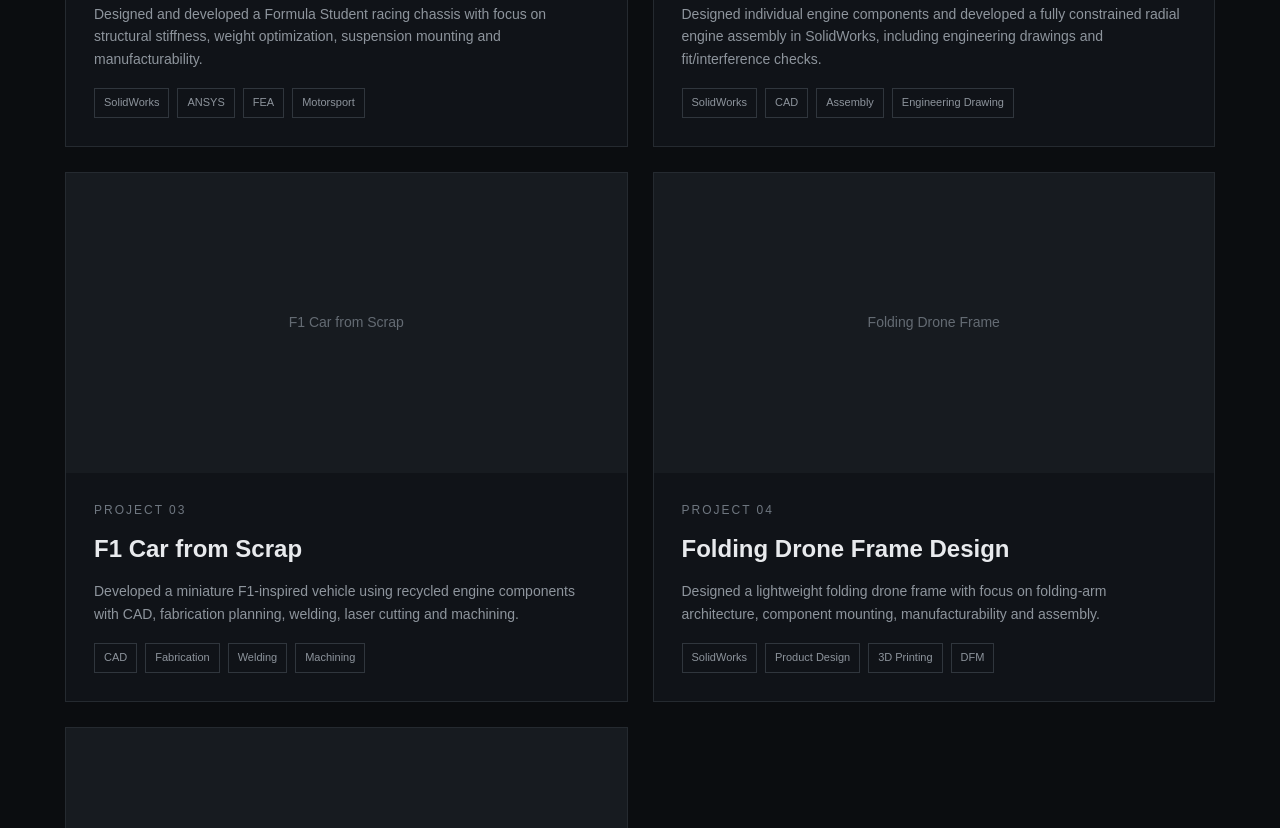
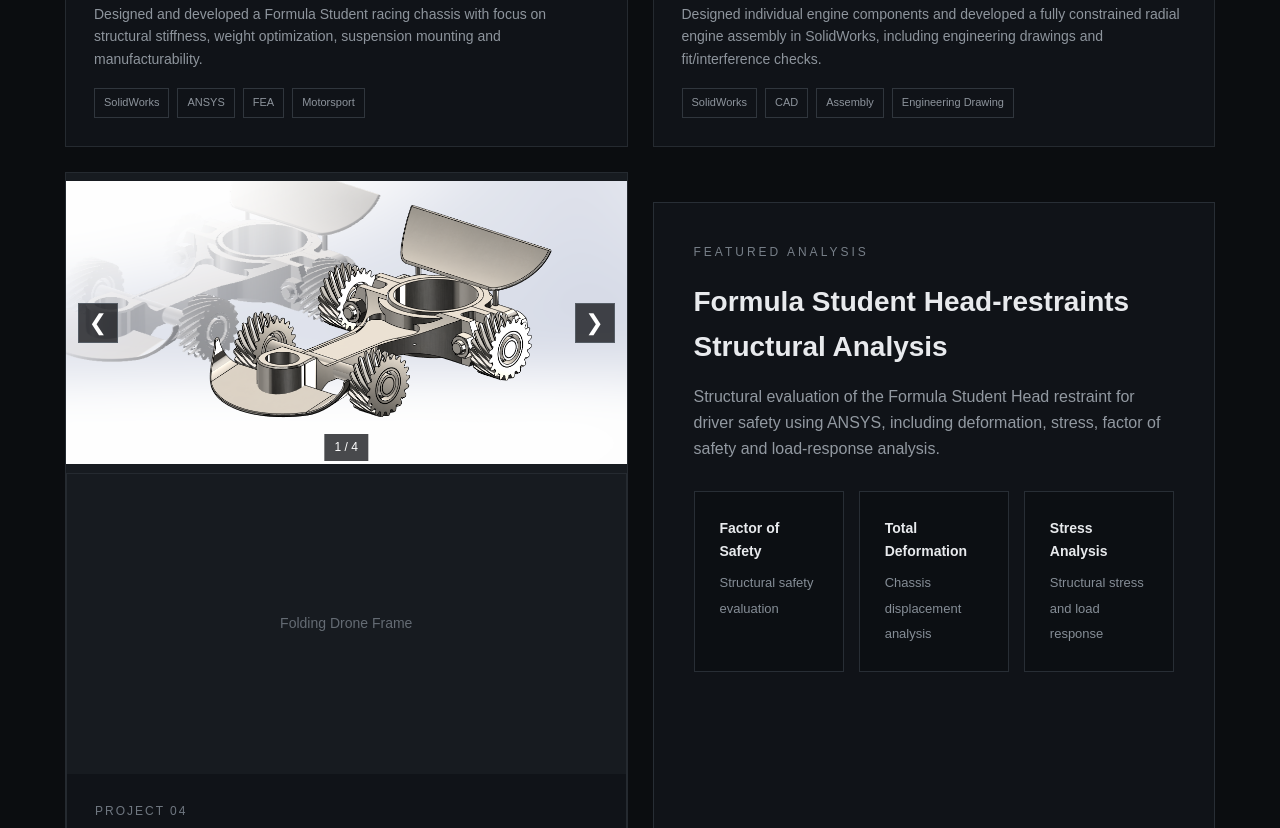
Before and after one commit to abdulwahidsibly/abdulwahidsibly.github.io, a plain HTML site: page index.html in a window 1280 px wide. Shown: the part 2924-3752 px from the top of the page. Drawn offline with Linux system fonts and the light colour scheme.

Commit message:
Update index.html

```diff
--- a/index.html
+++ b/index.html
@@ -601,6 +601,23 @@
                 height: 250px;
             }
         }
+          /* ========== PROJECT VIDEO BUTTON ========== */
+
+        .project-video {
+            display: inline-block;
+            margin-top: 18px;
+            padding: 9px 16px;
+            border: 1px solid #555c64;
+            color: #ffffff;
+            text-decoration: none;
+            font-size: 13px;
+            transition: 0.3s;
+        }
+
+        .project-video:hover {
+            background: #ffffff;
+            color: #0b0d10;
+        }
     </style>
 </head>
 <body>
@@ -809,22 +826,37 @@
                 </div>
 
                 <!-- PROJECT 03 -->
-                <div class="project-card">
-                    <div class="project-image placeholder">F1 Car from Scrap</div>
-                    <div class="project-content">
-                        <div class="project-number">PROJECT 03</div>
-                        <h3>F1 Car from Scrap</h3>
-                        <p>
-                            Developed a miniature F1-inspired vehicle using recycled engine components
-                            with CAD, fabrication planning, welding, laser cutting and machining.
-                        </p>
-                        <div class="tags">
-                            <span class="tag">CAD</span>
-                            <span class="tag">Fabrication</span>
-                            <span class="tag">Welding</span>
-                            <span class="tag">Machining</span>
-                        </div>
-                    </div>
+            <div class="project-card">
+
+                <div class="project-image">
+
+                    <img src="Project03/scar-iso.png"
+                         alt="SCAR CAD Design - Isometric View"
+                         class="active">
+
+                    <img src="Project03/scar-isop.png"
+                         alt="SCAR CAD Design - Alternate Isometric View">
+
+                    <img src="Project03/scar-real.jpeg"
+                         alt="SCAR Physical Model">
+
+                    <img src="Project03/scar-right.png"
+                         alt="SCAR CAD Design - Right View">
+
+                    <button class="gallery-prev"
+                            onclick="changeImage(this, -1)"
+                            aria-label="Previous image">
+                        &#10094;
+                    </button>
+
+                    <button class="gallery-next"
+                            onclick="changeImage(this, 1)"
+                            aria-label="Next image">
+                        &#10095;
+                    </button>
+
+                    <div class="gallery-counter">1 / 4</div>
+
                 </div>
 
                 <!-- PROJECT 04 -->
```
